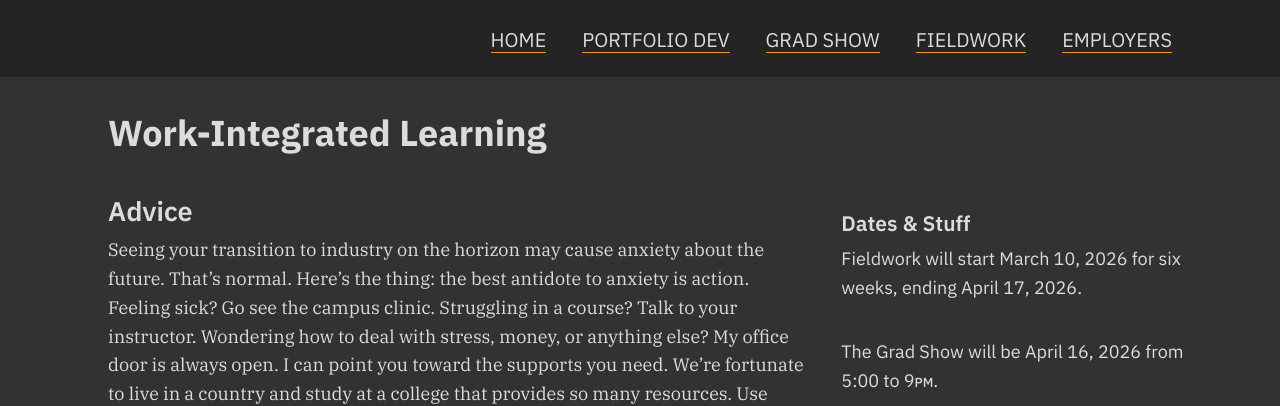
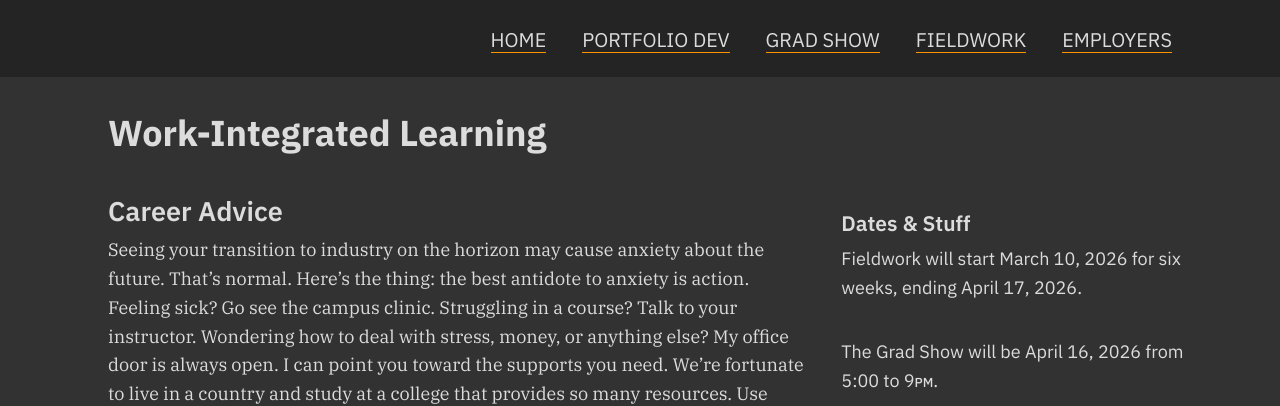
Before and after one commit to AlainParadis/wil, a Jekyll site: the page built from career-advice.md, in a window 1280 px wide. Shown: the top 406 px of the page. Built offline with Jekyll 4.4.1, drawn with Linux system fonts in a browser that asks for light colours.

Commit message:
update link

```diff
--- a/advice.md
+++ b/career-advice.md
@@ -1,6 +1,6 @@
 ---
 layout: default
-title: Advice
+title: Career Advice
 ---
 Seeing your transition to industry on the horizon may cause anxiety about the future. That’s normal. Here’s the thing: the best antidote to anxiety is action. Feeling sick? Go see the campus clinic. Struggling in a course? Talk to your instructor. Wondering how to deal with stress, money, or anything else? My office door is always open. I can point you toward the supports you need. We’re fortunate to live in a country and study at a college that provides so many resources. Use them.
 
```
Also changed, not shown: index.md (+1 -1 lines).
